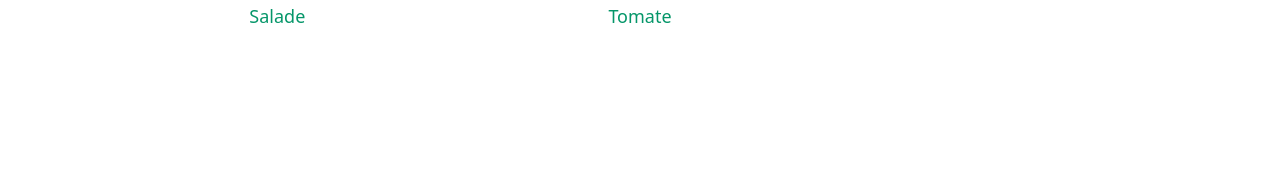
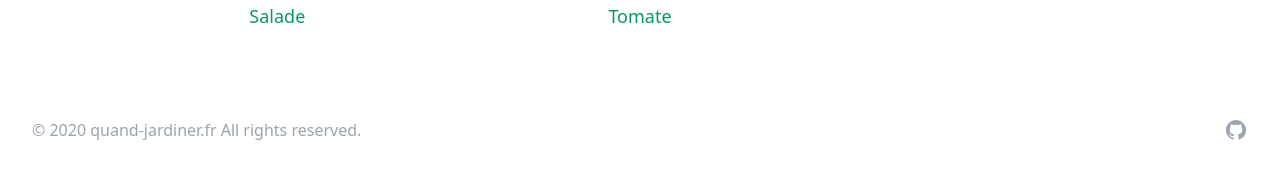
Before and after one commit to quand-jardiner-com/website, a Vue app: page /all in a window 1280 px wide. Shown: the part 2208-2386 px from the top of the page. Before the commit the page ends 2238 px from the top, so only its background shows below. Built offline with nearby package versions, Linux system fonts and the light colour scheme.

Commit message:
feat: add footer

```diff
--- a/src/App.vue
+++ b/src/App.vue
@@ -21,5 +21,12 @@
       </div>
     </div>
     <router-view/>
+    <Footer/>
   </div>
 </template>
+<script>
+import Footer from "@/components/Footer";
+export default {
+  components: {Footer}
+}
+</script>
--- /dev/null
+++ b/src/components/Footer.vue
@@ -0,0 +1,25 @@
+<template>
+  <footer class="bg-white">
+    <div class="max-w-7xl mx-auto py-12 px-4 sm:px-6 md:flex md:items-center md:justify-between lg:px-8 mt-10">
+      <div class="flex justify-center space-x-6 md:order-2">
+        <a href="https://github.com/quand-jardiner-com/website" target="_blank" class="text-gray-400 hover:text-gray-500">
+          <span class="sr-only">GitHub</span>
+          <svg class="h-6 w-6" fill="currentColor" viewBox="0 0 24 24" aria-hidden="true">
+            <path fill-rule="evenodd" d="M12 2C6.477 2 2 6.484 2 12.017c0 4.425 2.865 8.18 6.839 9.504.5.092.682-.217.682-.483 0-.237-.008-.868-.013-1.703-2.782.605-3.369-1.343-3.369-1.343-.454-1.158-1.11-1.466-1.11-1.466-.908-.62.069-.608.069-.608 1.003.07 1.531 1.032 1.531 1.032.892 1.53 2.341 1.088 2.91.832.092-.647.35-1.088.636-1.338-2.22-.253-4.555-1.113-4.555-4.951 0-1.093.39-1.988 1.029-2.688-.103-.253-.446-1.272.098-2.65 0 0 .84-.27 2.75 1.026A9.564 9.564 0 0112 6.844c.85.004 1.705.115 2.504.337 1.909-1.296 2.747-1.027 2.747-1.027.546 1.379.202 2.398.1 2.651.64.7 1.028 1.595 1.028 2.688 0 3.848-2.339 4.695-4.566 4.943.359.309.678.92.678 1.855 0 1.338-.012 2.419-.012 2.747 0 .268.18.58.688.482A10.019 10.019 0 0022 12.017C22 6.484 17.522 2 12 2z" clip-rule="evenodd" />
+          </svg>
+        </a>
+      </div>
+      <div class="mt-8 md:mt-0 md:order-1">
+        <p class="text-center text-base text-gray-400">
+          &copy; 2020 quand-jardiner.fr All rights reserved.
+        </p>
+      </div>
+    </div>
+  </footer>
+</template>
+
+<script>
+export default {
+  name: 'Footer',
+}
+</script>
```
